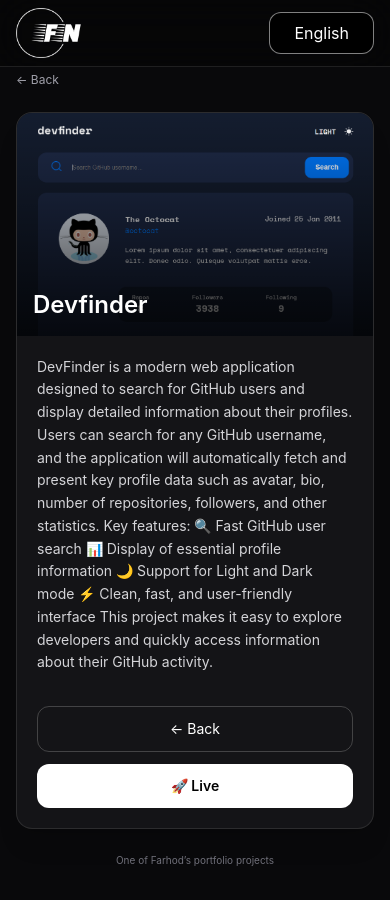
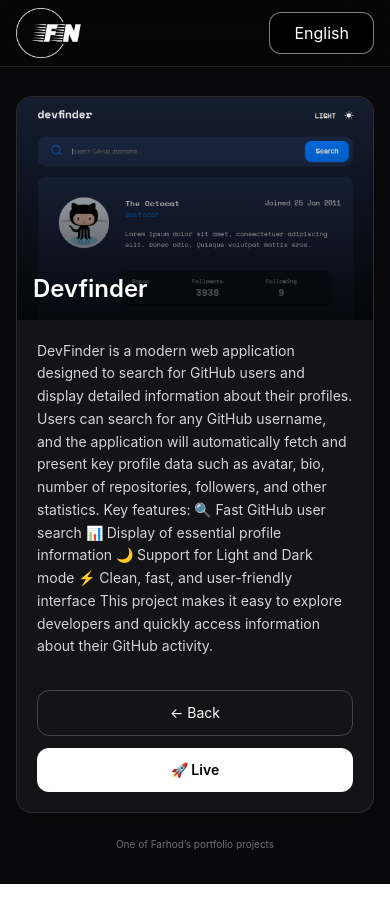
Before and after one commit to Farhodnazarov/farhod-nazarov, a Next.js app: page /singleProject/devfinder in a window 390 px wide. Built offline with nearby package versions, Linux system fonts and the light colour scheme.

Commit message:
single project changed

```diff
--- a/src/app/singleProject/[slug]/page.jsx
+++ b/src/app/singleProject/[slug]/page.jsx
@@ -81,12 +81,12 @@
         {/* Back Button */}
         <Link
           href="/"
-          className="mt-10 mb-6 inline-flex items-center gap-2 text-xs text-zinc-400 transition hover:text-white sm:mb-8 sm:text-sm lg:mt-14"
+          className="mt-10 mb-6 hidden items-center gap-2 text-xs text-zinc-400 transition hover:text-white sm:mb-8 sm:text-sm lg:mt-14 lg:inline-flex"
         >
           ← {t("back")}
         </Link>
 
-        <div className="overflow-hidden rounded-2xl border border-white/10 bg-zinc-900/80 shadow-xl backdrop-blur-xl sm:rounded-3xl sm:shadow-2xl">
+        <div className="mt-16 overflow-hidden rounded-2xl border border-white/10 bg-zinc-900/80 shadow-xl backdrop-blur-xl sm:rounded-3xl sm:shadow-2xl lg:mt-0">
           {/* IMAGE (BALANDLIK OSHIRILDI) */}
           <div className="relative aspect-[16/10] max-h-[300px] w-full overflow-hidden sm:aspect-video sm:max-h-[420px] md:max-h-[450px]">
             <img
```
